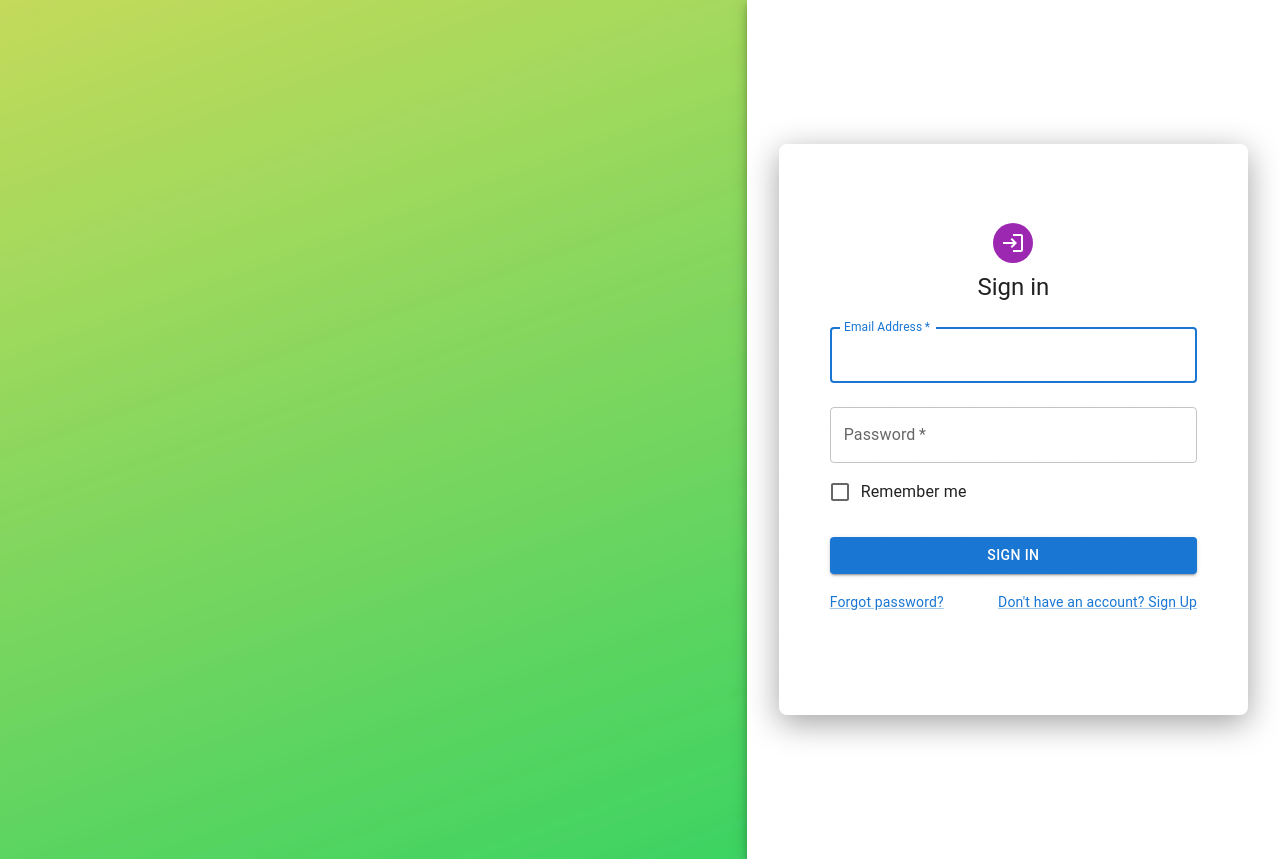
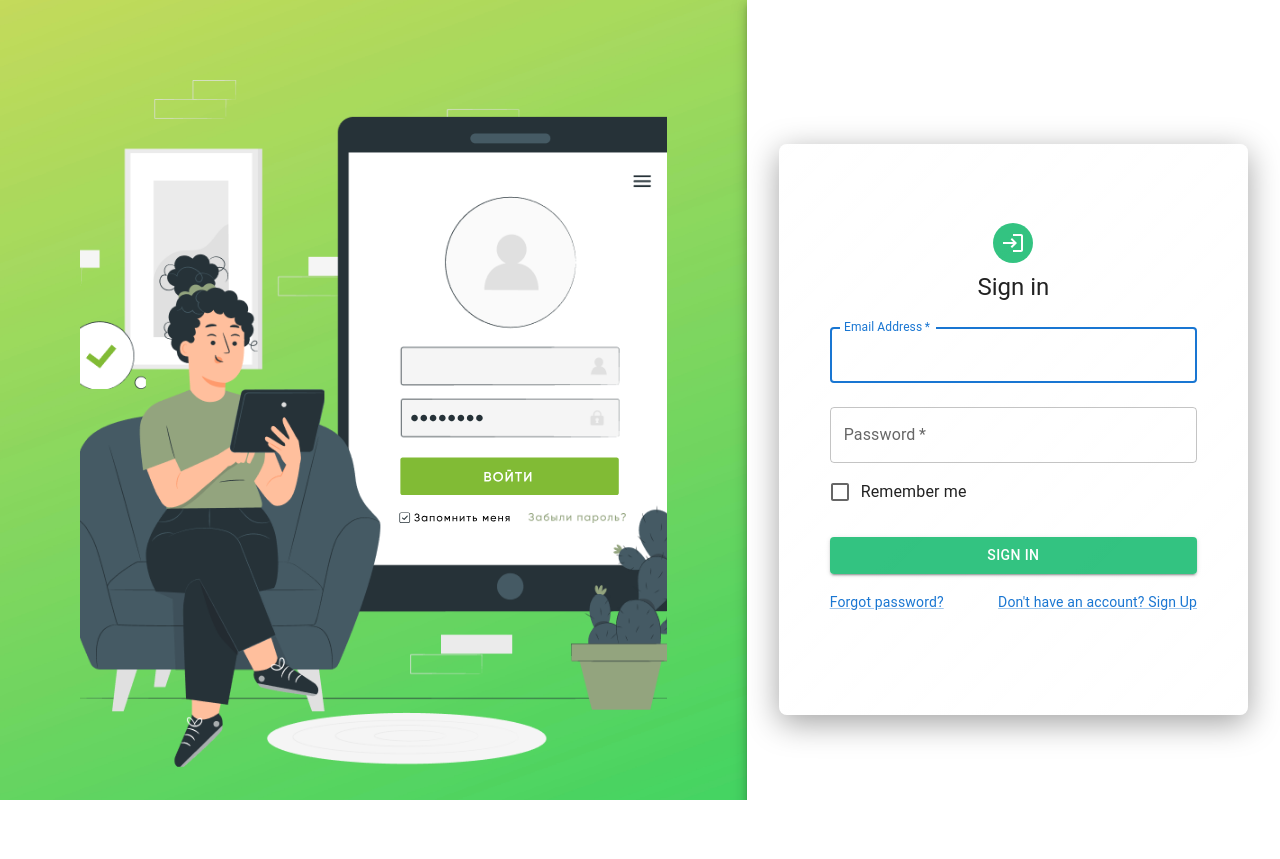
Before and after one commit to NilrajM/playMate-application, a React (Create React App) app in the folder client/playmate-app/: page /signin in a window 1280 px wide. After the commit the page ends 800 px from the top, so only its background shows below. Built offline with nearby package versions, Linux system fonts and the light colour scheme.

Commit message:
Added the react-lottie animations in signin signup page

```diff
--- a/client/playmate-app/src/pages/SignInPage.tsx
+++ b/client/playmate-app/src/pages/SignInPage.tsx
@@ -2,12 +2,29 @@ import { ReactElement, useState } from "react"
 import { Avatar, Box, Grid, Typography, TextField, Button, Link, Checkbox, FormControlLabel, Paper, CssBaseline, Slide} from "@mui/material"
 import LoginIcon from '@mui/icons-material/Login';
 import backgoundImg from '../../src/assets/background.jpg';
+import signInAnimation from '../../src/assets/SignInPage.json';
+import { useLottie } from "lottie-react";
 
 const SignIn: React.FC = (): ReactElement => {
   const[open, setOpen] = useState<boolean>(true);
+  const lottieOptions = {
+      loop: false,
+      autoplay: true,
+      animationData: signInAnimation,
+      rendererSettings: {
+      preserveAspectRatio: 'xMidYMid slice',
+      },
+      style:{
+        width: '50%',
+        height: '50%'
+      }
+  }
+
+  const {View} = useLottie(lottieOptions);
+
     return(
 
-        <Grid container component="main" sx={{ height: '100vh' }}>
+        <Grid container component="main" sx={{ height: '100vh', overflow: 'hidden' }}>
         <CssBaseline />
         <Grid
           item
@@ -17,11 +34,13 @@ const SignIn: React.FC = (): ReactElement => {
           sx={{
             backgroundImage: `url(${backgoundImg})`,
             backgroundRepeat: 'no-repeat',
-            backgroundColor: (t) =>
-              t.palette.mode === 'light' ? t.palette.grey[50] : t.palette.grey[900],
+            // backgroundColor: (t) =>
+            //   t.palette.mode === 'dark' ? t.palette.grey[50] : t.palette.grey[900],
             backgroundSize: 'cover',
             backgroundPosition: 'center',
+            padding:10
           }}
+          {...View}
         />
         <Grid item xs={12} sm={8} md={5} component={Paper} elevation={6} square>
         <Slide direction="left" in={open} mountOnEnter unmountOnExit>
@@ -40,7 +59,7 @@ const SignIn: React.FC = (): ReactElement => {
               padding: '70px 50px 100px 50px',
             }}
           >
-            <Avatar sx={{ m: 1, bgcolor: 'secondary.main' }}>
+            <Avatar sx={{ m: 1, bgcolor: 'rgba(1, 181, 98, 0.8)' }}>
               <LoginIcon/>
             </Avatar>
             <Typography component="h1" variant="h5">
@@ -75,13 +94,20 @@ const SignIn: React.FC = (): ReactElement => {
                 type="submit"
                 fullWidth
                 variant="contained"
-                sx={{ mt: 3, mb: 2 }}
+                sx={{ mt: 3,
+                  mb: 2,
+                  bgcolor: 'rgba(1, 181, 98, 0.8)',
+                  '&:hover': {
+                      backgroundColor: 'rgba(29, 211, 126, 0.8)',
+                  },
+                  transition: 'background-color 0.3s',
+                 }}
               >
                 Sign In
               </Button>
               <Grid container>
                 <Grid item xs>
-                  <Link href="#" variant="body2">
+                  <Link href="/forgotpassword" variant="body2">
                     Forgot password?
                   </Link>
                 </Grid>
--- a/client/playmate-app/src/pages/SignUpPage.tsx
+++ b/client/playmate-app/src/pages/SignUpPage.tsx
@@ -2,12 +2,24 @@ import { ReactElement, useState } from "react"
 import { Avatar, Box, Grid, Typography, TextField, Button, Link, Paper, CssBaseline, Slide} from "@mui/material"
 import { HowToRegOutlined} from "@mui/icons-material";
 import backgoundImg from '../../src/assets/background.jpg';
-import sideImg from '../../src/assets/sideImg.jpg';
+import { useLottie } from "lottie-react";
+import signUpAnimation from '../../src/assets/SignUpPage.json';
 
 const SignUp: React.FC = (): ReactElement => {
-const [open, setOpen] = useState<boolean>(true);
+    const [open, setOpen] = useState<boolean>(true);
+    const lottieOptions = {
+      loop: true,
+      autoplay: true,
+      animationData: signUpAnimation,
+      rendererSettings: {
+      preserveAspectRatio: 'xMidYMid slice',
+      },
+    }
+
+    const {View} = useLottie(lottieOptions);
+
     return(
-        <Grid container component="main" sx={{ height: '100vh' }}>
+        <Grid container component="main" sx={{ height: '100vh', overflow:'hidden' }}>
         <CssBaseline />
         <Grid
           item
@@ -17,13 +29,14 @@ const [open, setOpen] = useState<boolean>(true);
           sx={{
             backgroundImage: `url(${backgoundImg})`,
             backgroundRepeat: 'no-repeat',
-            backgroundColor: (t) =>
-              t.palette.mode === 'light' ? t.palette.grey[50] : t.palette.grey[900],
+            // backgroundColor: (t) =>
+            //   t.palette.mode === 'light' ? t.palette.grey[50] : t.palette.grey[900],
             backgroundSize: 'cover',
             backgroundPosition: 'center',
           }}
+          {...View}
         />
-        <Grid item xs={12} sm={8} md={5} component={Paper} elevation={6} square sx={{backgroundImage: `url(})`}}>
+        <Grid item xs={12} sm={8} md={5} component={Paper} elevation={6} square>
         <Slide direction="left" in={open} mountOnEnter unmountOnExit>
           <Box
             sx={{
@@ -40,7 +53,7 @@ const [open, setOpen] = useState<boolean>(true);
               padding: '70px 50px 100px 50px',
             }}
           >
-            <Avatar sx={{ m: 1, bgcolor: 'secondary.main' }}>
+            <Avatar sx={{ m: 1, bgcolor: 'rgba(1, 181, 98, 0.8)' }}>
               <HowToRegOutlined/>
             </Avatar>
             <Typography component="h1" variant="h5">
@@ -81,7 +94,14 @@ const [open, setOpen] = useState<boolean>(true);
                 type="submit"
                 fullWidth
                 variant="contained"
-                sx={{ mt: 3, mb: 2 }}
+                sx={{ mt: 3,
+                  mb: 2,
+                  bgcolor: 'rgba(1, 181, 98, 0.8)',
+                  '&:hover': {
+                      backgroundColor: 'rgba(29, 211, 126, 0.8)',
+                  },
+                  transition: 'background-color 0.3s',
+                }}
               >
                 Sign Up
               </Button>
```
